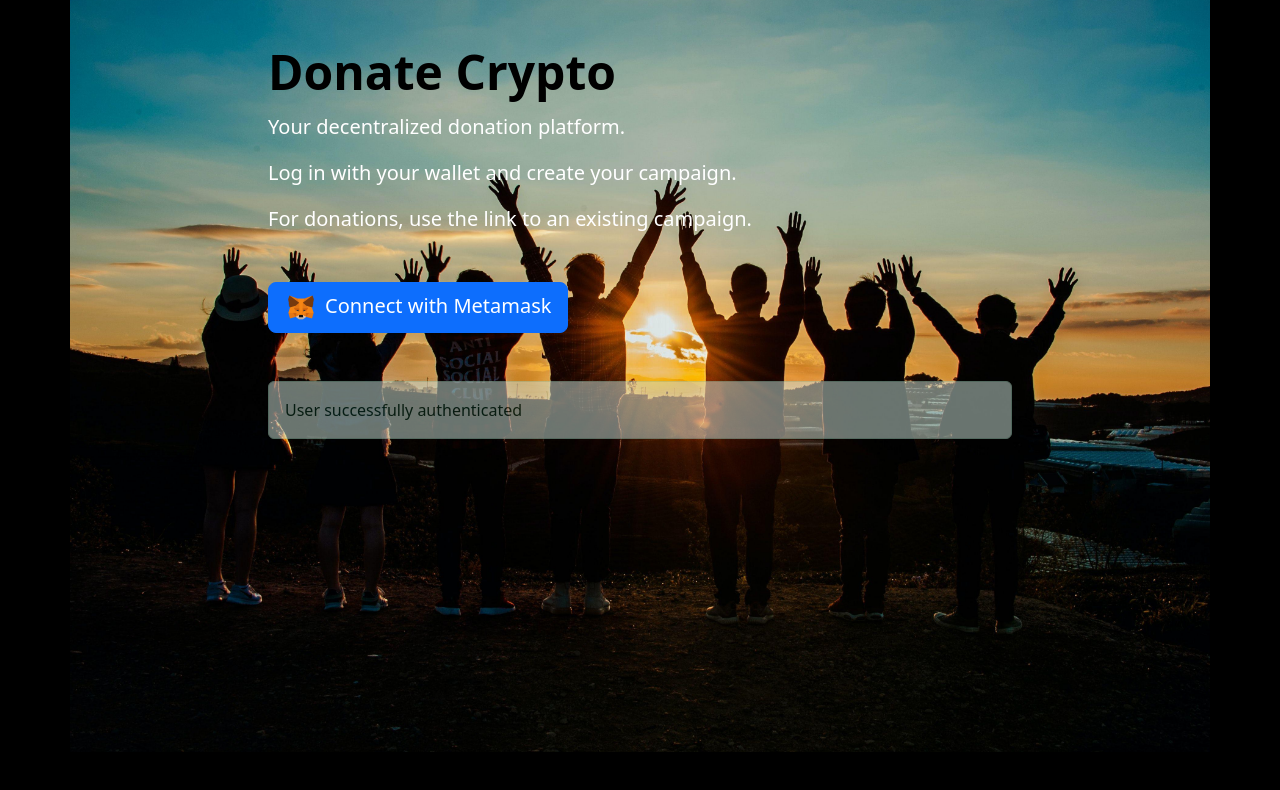
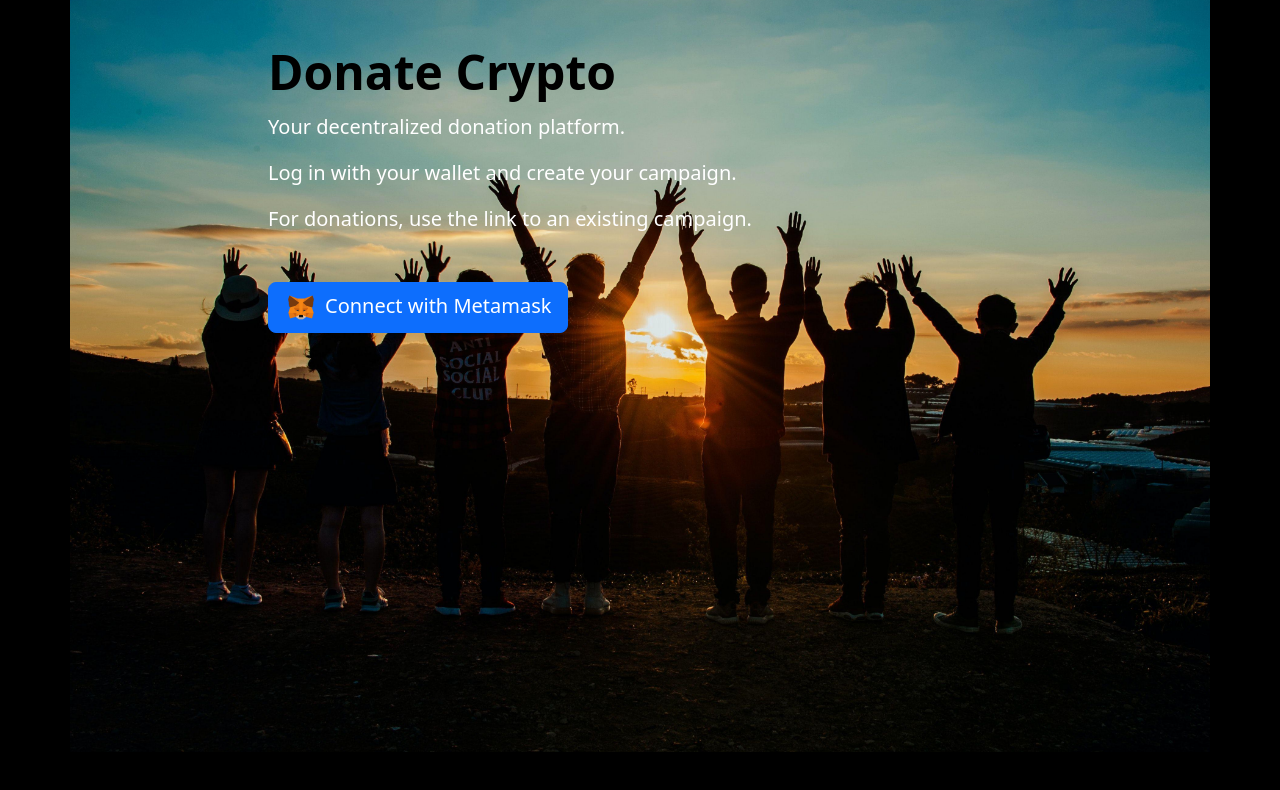
Before and after one commit to humbertoromanojr/web3-donate-crypto, a Next.js app in the folder dapp/: page / in a window 1280 px wide. Shown: the top 790 px of the page. Built offline with nearby package versions, Linux system fonts and the light colour scheme.

Commit message:
Updated for dynamic message

```diff
--- a/dapp/src/app/page.js
+++ b/dapp/src/app/page.js
@@ -1,9 +1,12 @@
 "use client";
 
+import { useState } from "react";
 import { useRouter } from "next/navigation";
 
 export default function Home() {
   const { push } = useRouter();
+
+  const [message, setMessage] = useState("");
 
   const backgroundImageStyle = {
     backgroundImage: "url(/people-sunset.jpg)",
@@ -21,6 +24,7 @@ export default function Home() {
   };
 
   function handleLogin() {
+    setMessage("User successfully authenticated");
     push("/create");
   }
 
@@ -54,9 +58,11 @@ export default function Home() {
                 Connect with Metamask
               </button>
             </div>
-            <div className="alert alert-success mt-5 opacity-50">
-              User successfully authenticated
-            </div>
+            {message ? (
+              <div className="alert alert-success mt-5 opacity-50">
+                {message}
+              </div>
+            ) : null}
           </div>
           <div className="col-2">&nbsp;</div>
         </div>
```
